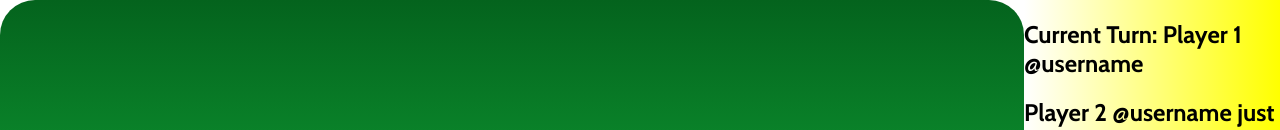
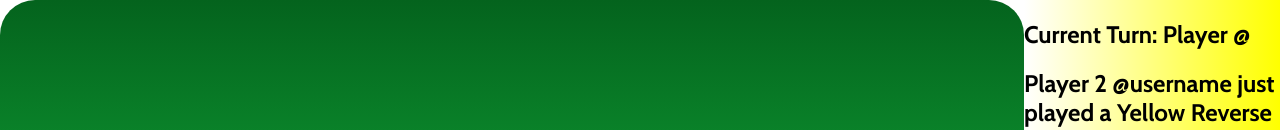
Before and after one commit to knk190001/CS-4485-Team-45-Frontend, a React (Vite) app: page /game in a window 1280 px wide. Shown: the top 130 px of the page. Built offline with nearby package versions, Linux system fonts and the light colour scheme; no server answers.

Commit message:
Stopped SSE connections from being left around after reset.

```diff
--- a/src/GameStateRoot.jsx
+++ b/src/GameStateRoot.jsx
@@ -5,17 +5,26 @@ import {PrefixContext} from "./index.jsx";
 const GameStateContext = createContext(null);
 
 export function useGameState() {
-  return useContext(GameStateContext);
+  return useContext(GameStateContext).gameState;
+}
+
+export function useManualUpdate() {
+  return useContext(GameStateContext).manualUpdate
 }
 
 export default function GameStateRoot(props) {
   const navigate = useNavigate();
-  let [gameState, setGameState] = useState(null);
+  let [gameState, setGameState] = useState({
+    manualUpdate: async () => await updateState(),
+    gameState: null
+  });
   const prefix = useContext(PrefixContext);
+  updateState().then();
 
 
   useEffect(()=> {
     const events = new EventSource(`${prefix}/api/game/events`);
+
     events.onmessage = async (evt) => {
       console.log(evt)
       const data = JSON.parse(evt.data);
@@ -24,10 +33,18 @@ export default function GameStateRoot(props) {
         await updateState();
       } else if (data === "UPDATE") {
         await updateState();
-      } else if (data === "END") {
+      } else if(data === "RESET") {
+        navigate("/");
+        setGameState(null)
+      }else if (data === "END") {
         //TODO
       }
     }
+
+    return () => {
+      events.close();
+    };
+
   }, []);
 
   async function updateState() {
@@ -41,7 +58,10 @@ export default function GameStateRoot(props) {
       if (response.ok) {
         const newGameState = await response.json();
         console.log(newGameState);
-        setGameState(newGameState)
+        setGameState({
+          ...gameState,
+          gameState: newGameState
+        });
       } else {
         console.error("Failed to fetch the game state:", response.status);
       }
--- /dev/null
+++ b/src/LiveFeed.jsx
@@ -0,0 +1,18 @@
+import {useGameState} from "./GameStateRoot.jsx";
+
+export default function LiveFeed() {
+    const gamestate = useGameState();
+    const currentPlayer = (gamestate || {}).currentPlayer;
+    const currentPlayerIndex = (gamestate || { players:[]}).players.flatMap((player, index) => {
+        if (player.username === currentPlayer.username) {
+            return [index];
+        }
+        return [];
+    })[0];
+    return <div id="livefeed">
+        <h2>Current Turn: Player {currentPlayerIndex} @{(currentPlayer || {}).username}</h2>
+        <h2>Player 2 @username just played a Yellow Reverse card</h2>
+        <h2>Player 1 @username has 4 cards</h2>
+        <h2>Player 2 @username has 6 cards</h2>
+    </div>
+}
--- a/src/Lobby.jsx
+++ b/src/Lobby.jsx
@@ -2,6 +2,7 @@ import { Link, useNavigate } from "react-router-dom";
 import photo from "./logo.png";
 import {useContext} from "react";
 import {PrefixContext} from "./index.jsx";
+import GameStateRoot from "./GameStateRoot.jsx";
 
 function Lobby() {
   const navigate = useNavigate();
@@ -37,12 +38,13 @@ function Lobby() {
   };
 
   return (
+      <GameStateRoot>
         <div className="lobby">
           <h1>Welcome to the UNO Online Multiplayer Game</h1>
-      <img src={photo} id="lobbyImg" />
+          <img src={photo} id="lobbyImg"/>
           <div className="lobbyContent">
             <button className="lobbyBttns" onClick={startGame}>
-          <Link to="/game" className="link-button" style={{ color: "white" }}>
+              <Link to="/game" className="link-button" style={{color: "white"}}>
                 Start Game
               </Link>
             </button>
@@ -50,7 +52,7 @@ function Lobby() {
               <Link
                   to="/instructions"
                   className="link-button"
-            style={{ color: "white" }}
+                  style={{color: "white"}}
               >
                 Instructions
               </Link>
@@ -59,13 +61,14 @@ function Lobby() {
               <Link
                   to="/leaderboard"
                   className="link-button"
-            style={{ color: "white" }}
+                  style={{color: "white"}}
               >
                 Leaderboard
               </Link>
             </button>
           </div>
         </div>
+      </GameStateRoot>
   );
 }
 
--- a/src/MainGame.jsx
+++ b/src/MainGame.jsx
@@ -3,27 +3,26 @@ import QuitBttn from "./QuitBttn.jsx";
 import Help from "./HelpBttn.jsx";
 import Hand from "./Hand.jsx";
 import Top from "./topCard.jsx";
+import LiveFeed from "./LiveFeed.jsx";
+import GameStateRoot from "./GameStateRoot.jsx";
 
 export default function Game() {
   return (
+      <GameStateRoot>
           <div id="interface">
               <div id="gametable">
-        <Pile />
-        <Top />
+                  <Pile/>
+                  <Top/>
               </div>
               <div id="playersHand">
-        <Hand />
+                  <Hand/>
               </div>
-      <div id="livefeed">
-        <h2>Current Turn: Player 1 @username</h2>
-        <h2>Player 2 @username just played a Yellow Reverse card</h2>
-        <h2>Player 1 @username has 4 cards</h2>
-        <h2>Player 2 @username has 6 cards</h2>
-      </div>
+              <LiveFeed/>
               <div id="gameBttnArea">
-        <QuitBttn />
-        <Help />
+                  <QuitBttn/>
+                  <Help/>
               </div>
           </div>
+      </GameStateRoot>
   );
 }
--- a/src/index.jsx
+++ b/src/index.jsx
@@ -13,11 +13,9 @@ export const PrefixContext = createContext(window.location.href.includes("localh
 root.render(
   <StrictMode>
     <BrowserRouter>
-      <GameStateRoot>
         <PlayerNameProvider>
           <App/>
         </PlayerNameProvider>
-      </GameStateRoot>
     </BrowserRouter>
   </StrictMode>
 );
```
Lines whose indentation alone changed are shown as unchanged.
